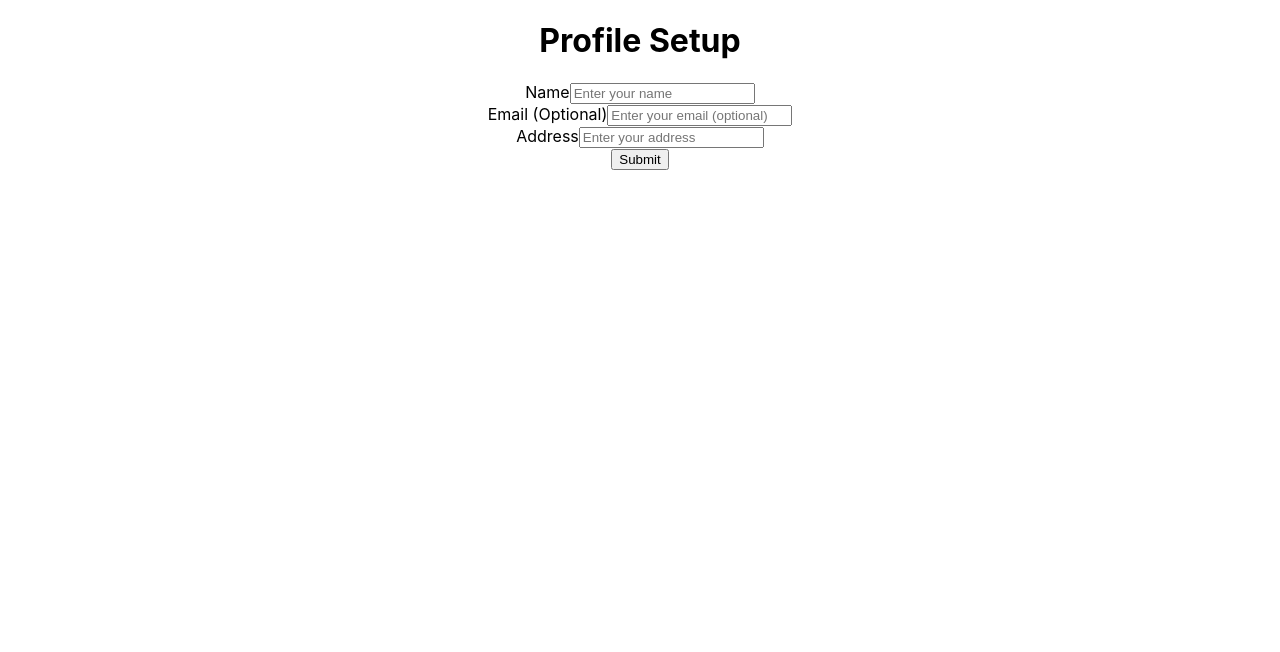
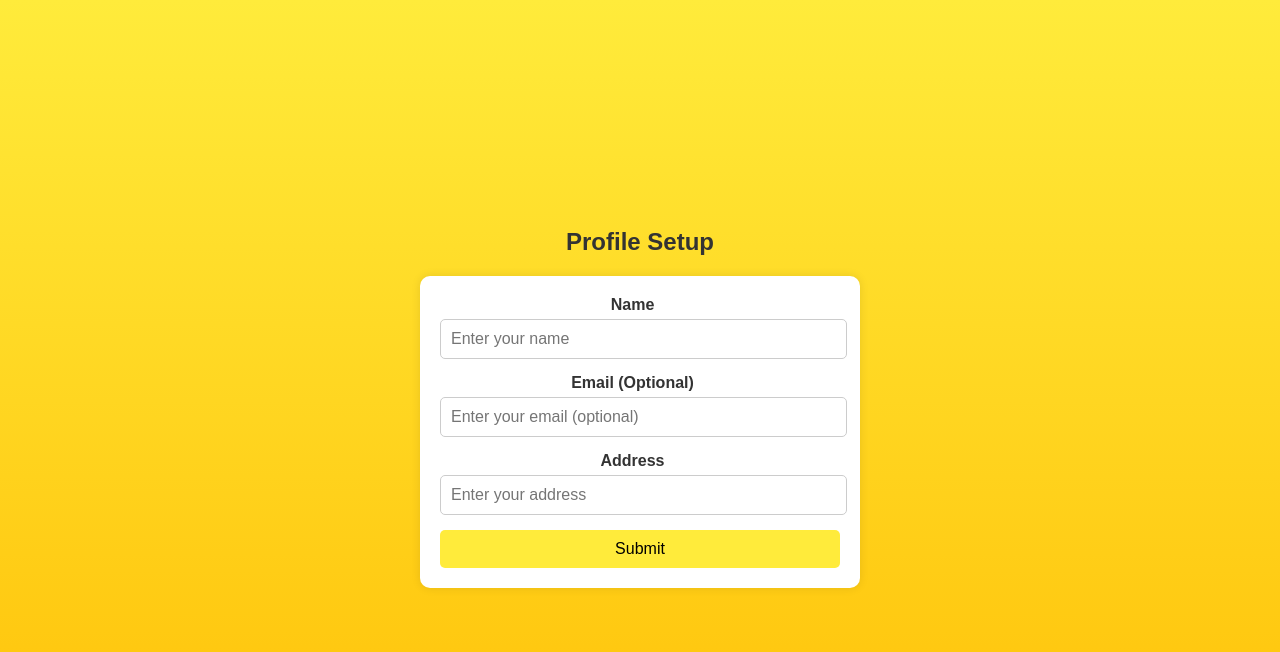
Before and after one commit to yasharya2901/Bk-test-app-frontend, a React (Create React App) app: page /profileSetup in a window 1280 px wide. Shown: the top 652 px of the page. Built offline with nearby package versions, Linux system fonts and the light colour scheme.

Commit message:
resolved merge conflicts

```diff
--- a/package.json
+++ b/package.json
@@ -11,8 +11,8 @@
     "@testing-library/jest-dom": "^5.17.0",
     "@testing-library/react": "^13.4.0",
     "@testing-library/user-event": "^13.5.0",
-    "react": "^18.0.0",
-    "react-dom": "^18.0.0",
+    "react": "18.3.1",
+    "react-dom": "18.3.1",
     "react-router-dom": "^6.23.1",
     "react-scripts": "5.0.1",
     "web-vitals": "^2.1.4"
--- a/src/App.js
+++ b/src/App.js
@@ -3,7 +3,7 @@ import './App.css';
 import LoginPage from './pages/loginpage/LoginPage';
 import VerificationPage from './pages/verificationpage/VerificationPage';
 import ProfileSetup from './pages/profilesetup/ProfileSetup';
-import Results from './pages/results/Results';
+// import Results from './pages/results/Results';
 import { BrowserRouter as Router, Routes, Route } from 'react-router-dom';
 import TestingApp from './pages/TestPage/TestingApp';
 
@@ -29,6 +29,7 @@ function App() {
         <Route path="/" element={<LoginPage />} />
         <Route path="/verification" element={<VerificationPage />} />
         <Route path="/profileSetup" element={<ProfileSetup />} />
+        <Route path="/Test" element={<TestingApp />} />
       </Routes>
     </Router>
 
--- a/src/pages/TestPage/TestingApp.css
+++ b/src/pages/TestPage/TestingApp.css
@@ -1,3 +1,10 @@
+/* TestingApp.css */
+
+body {
+  font-family: Arial, sans-serif;
+  background-color:#ffeb3b ;
+}
+
 .container {
   background: linear-gradient(180deg, #FFF3E0 0%, #FFEB3B 100%);
   min-height: 100vh;
@@ -9,6 +16,8 @@
 .appBar {
   background-color: #FFB300;
   box-shadow: none;
+  border-radius: 0 0 1rem 1rem;
+  background-color: #FFA000 !important;
 }
 
 .toolbar {
@@ -17,12 +26,7 @@
   align-items: center;
 }
 
-  .endTestButton {
-    background-color: transparent;
-    color: black;
-    font-weight: bold;
-    text-transform: none;
-  }
+
 
 .sectionTitle {
   font-weight: bold;
@@ -49,16 +53,27 @@
 }
 
 .nextButton {
-    background-color: #FFB300;
-    color: white;
+  background-color: #FFC107 !important;
+  color: white !important;
   text-transform: none;
-    font-size: 1.2em;
+  font-size: 1.5em !important;
   font-weight: bold;
   border-radius: 25px;
   align-self: flex-end;
   margin: 20px;
+  padding: 10px 20px;
+  cursor: pointer;
+  width: 20rem;
+  margin: 1rem !important ;
 }
 
 .nextButton:hover {
   background-color: #FFA000;
 }
+.endTestButton {
+  position: absolute;
+  left: 16px;
+  /* background-color: transparent; */
+  color: black !important;
+  font-weight: bold;
+}
--- a/src/pages/loginpage/LoginPage.css
+++ b/src/pages/loginpage/LoginPage.css
@@ -37,3 +37,19 @@
 .om-shanti-container button:hover {
   background-color: #fdd835;
 }
+.input-container {
+  display: flex;
+  overflow: hidden;
+
+}
+
+.input-container select {
+  border: none;
+  background: transparent;
+  font-size: 1em;
+}
+
+.input-container input {
+  flex: 5;
+  border: none;
+}
--- a/src/pages/loginpage/LoginPage.js
+++ b/src/pages/loginpage/LoginPage.js
@@ -3,25 +3,36 @@ import './LoginPage.css'; // Import the CSS file for styling
 
 const LoginPage = () => {
   const [mobileNumber, setMobileNumber] = useState('');
+  const [countryCode, setCountryCode] = useState('+1');
 
   const handleInputChange = (e) => {
-    setMobileNumber(e.target.value);
+    const value = e.target.value;
+    if (!isNaN(value)) {
+      setMobileNumber(value);
+    }
   };
 
   const handleSendCode = () => {
     // Handle sending the code logic here
-    alert(`Code sent to ${mobileNumber}`);
+    alert(`Code sent to ${countryCode}${mobileNumber}`);
   };
 
   return (
     <div className="om-shanti-container">
       <h1>OM Shanti</h1>
-      <input
-        type="text"
-        placeholder="Enter your Mobile number"
-        value={mobileNumber}
-        onChange={handleInputChange}
-      />
+      <div className="input-container">
+        <select value={countryCode} onChange={(e) => setCountryCode(e.target.value)}>
+          <option value="+1">+1</option>
+          <option value="+91">+91</option>
+          {/* Add more options as needed */}
+        </select>
+        <input
+          type="tel"
+          placeholder="Enter your Mobile number"
+          value={mobileNumber}
+          onChange={handleInputChange}
+        />
+      </div>
       <button onClick={handleSendCode}>Send Code</button>
     </div>
   );
--- a/src/pages/profilesetup/ProfileSetup.css
+++ b/src/pages/profilesetup/ProfileSetup.css
@@ -1,108 +1,60 @@
-.testing-app-container {
+.profile-setup-container {
   display: flex;
   flex-direction: column;
   align-items: center;
   justify-content: center;
+  height: 100vh;
   background: linear-gradient(to bottom, #ffeb3b, #ffc107);
   color: #333;
   padding: 20px;
   box-sizing: border-box;
   width: 100%;
-  min-height: 100vh;
 }
 
-.AppBar {
-  background-color: transparent;
-  box-shadow: none;
-  width: 100%;
+.profile-setup-container h1 {
+  margin-bottom: 20px;
+  font-size: 24px;
 }
 
-.Toolbar {
-  display: flex;
-  justify-content: space-between;
-  align-items: center;
-  padding: 10px;
+form {
   width: 100%;
+  max-width: 400px;
+  background: #fff;
+  padding: 20px;
+  border-radius: 10px;
+  box-shadow: 0 0 10px rgba(0, 0, 0, 0.1);
 }
 
-.AppBar img {
-  vertical-align: middle;
+.form-group {
+  margin-bottom: 15px;
+  margin-right: 15px;
 }
 
-.Container {
-  padding-top: 20px;
-  width: 100%;
-  max-width: 1200px;
-  margin: auto;
+.form-group label {
+  display: block;
+  margin-bottom: 5px;
+  font-weight: bold;
 }
 
-.section-title {
-  margin: 20px 0;
-  font-size: 24px;
-  text-align: left;
+.form-group input {
   width: 100%;
+  padding: 10px;
+  border: 1px solid #ccc;
+  border-radius: 5px;
+  font-size: 16px;
 }
 
-.Card {
-  max-width: 345px;
-  margin: 20px;
-  border-radius: 10px;
-  box-shadow: 0 0 10px rgba(0, 0, 0, 0.1);
-  overflow: hidden;
-}
-
-.CardContent {
-  display: flex;
-  flex-direction: column;
-  align-items: center;
-  padding: 20px;
-  background: #fff;
-}
-
-.CardContent img {
-  margin-top: 15px;
-}
-
-.CardActions {
-  display: flex;
-  justify-content: center;
-  padding-bottom: 16px;
-  background: #fff;
-}
-
-.Button {
+button {
+  width: 100%;
+  padding: 10px;
   background-color: #ffeb3b;
-  color: #000;
-  padding: 10px 20px;
+  border: none;
   border-radius: 5px;
-  border: none;
+  font-size: 16px;
   cursor: pointer;
   transition: background-color 0.3s ease;
 }
 
-.Button:hover {
+button:hover {
   background-color: #fdd835;
 }
-
-.BottomNav {
-  position: fixed;
-  bottom: 0;
-  left: 0;
-  right: 0;
-  background-color: #ffeb3b;
-  padding: 10px;
-  text-align: center;
-  display: flex;
-  justify-content: space-around;
-}
-
-.BottomNav button {
-  background: none;
-  border: none;
-  cursor: pointer;
-  transition: transform 0.3s ease;
-}
-
-.BottomNav button:hover {
-  transform: scale(1.1);
-}
```
Also changed, not shown: src/pages/TestPage/TestingApp.js (+162 -5 lines), src/pages/profilesetup/ProfileSetup.js (line endings or trailing spaces), 2 other files (tests, documents, lock files or other folders). Lines whose indentation alone changed are shown as unchanged.
